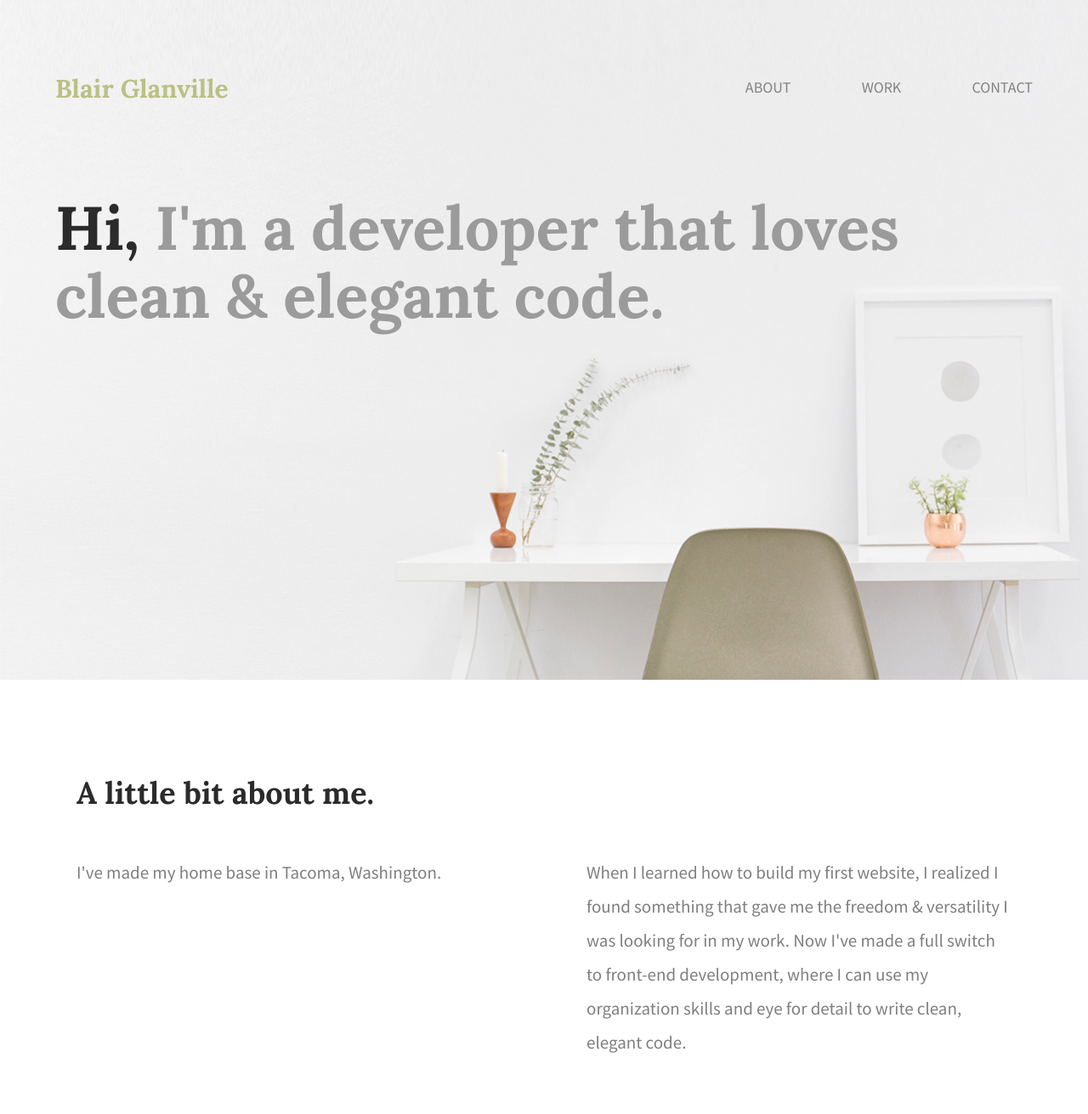
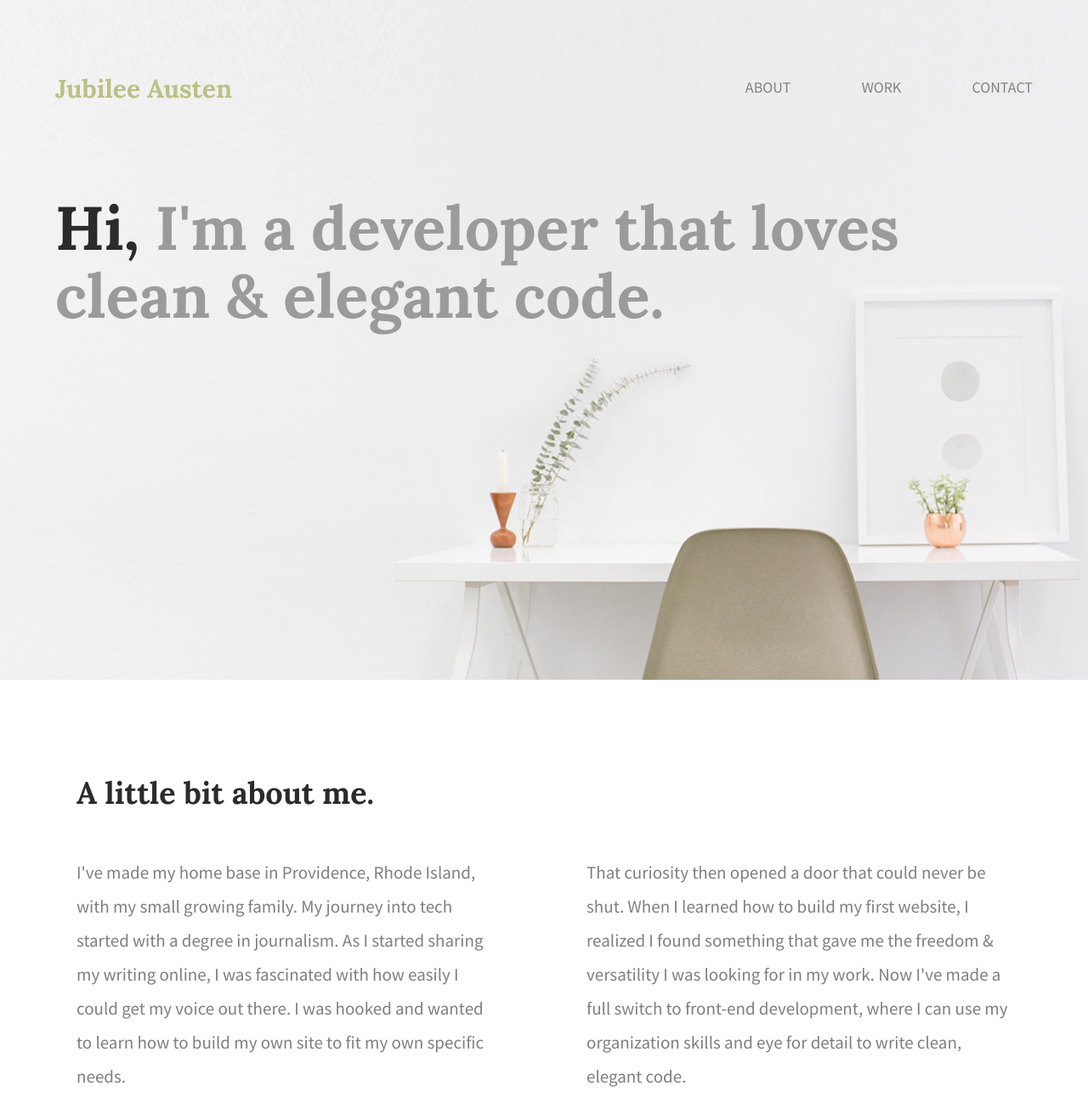
Before and after one commit to goosecat/101-website-project, a plain HTML site: page index.html in a window 1280 px wide. Shown: the top 1311 px of the page at 85% size. Drawn offline with Linux system fonts and the light colour scheme.

Commit message:
changed 'blair glanville' to jubilee austen on gh-pages branch

```diff
--- a/index.html
+++ b/index.html
@@ -2,7 +2,7 @@
 <html lang="en">
     <head>
       <meta charset="utf-8">
-      <title>Blair Glanville | Developer</title>
+      <title>Jubilee Austen| Developer</title>
       <link rel="stylesheet" href="css/normalize.css">
       <link rel="stylesheet" href="css/main.css">
       <link href='https://fonts.googleapis.com/css?family=Source+Sans+Pro:400,700' rel='stylesheet' type='text/css'>
@@ -12,7 +12,7 @@
       <header>
         <div class="full-width">
           <div class="half-width">
-            <h1>Blair Glanville</h1>
+            <h1>Jubilee Austen</h1>
           </div>
           <div class="half-width">
             <nav>
@@ -32,10 +32,10 @@
             <div class="full-width">
               <h2>A little bit about me.</h2>
               <div class="half-width">
-                <p>I've made my home base in Tacoma, Washington.</p>
+                <p>I've made my home base in Providence, Rhode Island, with my small growing family. My journey into tech started with a degree in journalism. As I started sharing my writing online, I was fascinated with how easily I could get my voice out there. I was hooked and wanted to learn how to build my own site to fit my own specific needs.</p>
               </div>
               <div class="half-width">
-                <p> When I learned how to build my first website, I realized I found something that gave me the freedom &amp; versatility I was looking for in my work. Now I've made a full switch to front-end development, where I can use my organization skills and eye for detail to write clean, elegant code. </p>
+                <p>That curiosity then opened a door that could never be shut. When I learned how to build my first website, I realized I found something that gave me the freedom & versatility I was looking for in my work. Now I've made a full switch to front-end development, where I can use my organization skills and eye for detail to write clean, elegant code.</p>
               </div>
             </div>
           </section>
@@ -66,7 +66,7 @@
               <div class="half-width" id="contact-info">
                 <h2>Like what you see?</h2>
                 <h3 id="email-header">Let's meet up for a cup of coffee</h3>
-                <a href="mailto:blairglanville@gmail.com"><img id="envelope" src="img/icon-envelope.png" alt="envelope icon" />hi [@] jubileeausten.com</a>
+                <a href="mailto:hi@jubileeausten.com"><img id="envelope" src="img/icon-envelope.png" alt="envelope icon" />hi [@] jubileeausten.com</a>
                 <h3 id="socialmedia-header">Or, find me on the interwebs</h3>
                 <ul id="ul">
                   <li><a href=""><img src="img/icon-twitter.png" alt="twitter icon" /></a></li>
```
